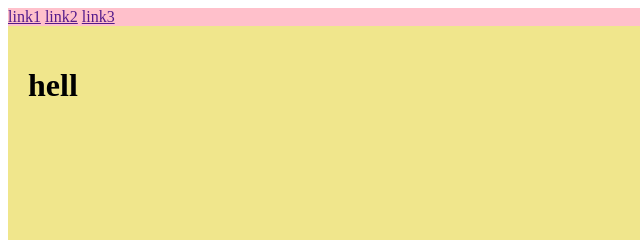
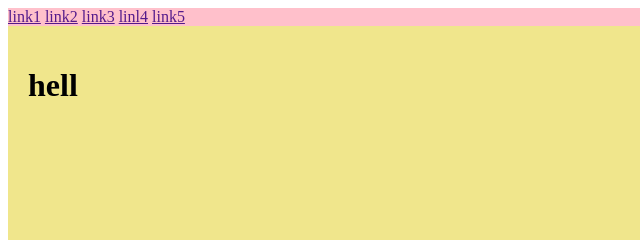
Before and after one commit to engineera734/lec8, a plain HTML site: page index.htm in a window 1280 px wide. Shown: the top 240 px of the page, 0-640 px from the left. Drawn offline with Linux system fonts and the light colour scheme.

Commit message:
adding tow links to navbar

```diff
--- a/index.htm
+++ b/index.htm
@@ -12,6 +12,8 @@
         <a href="">link1</a>
         <a href="">link2</a>
         <a href="">link3</a>
+        <a href="">linl4</a>
+        <a href="">link5</a>
 
     <div class="content">
         <h1>hell</h1>
```
